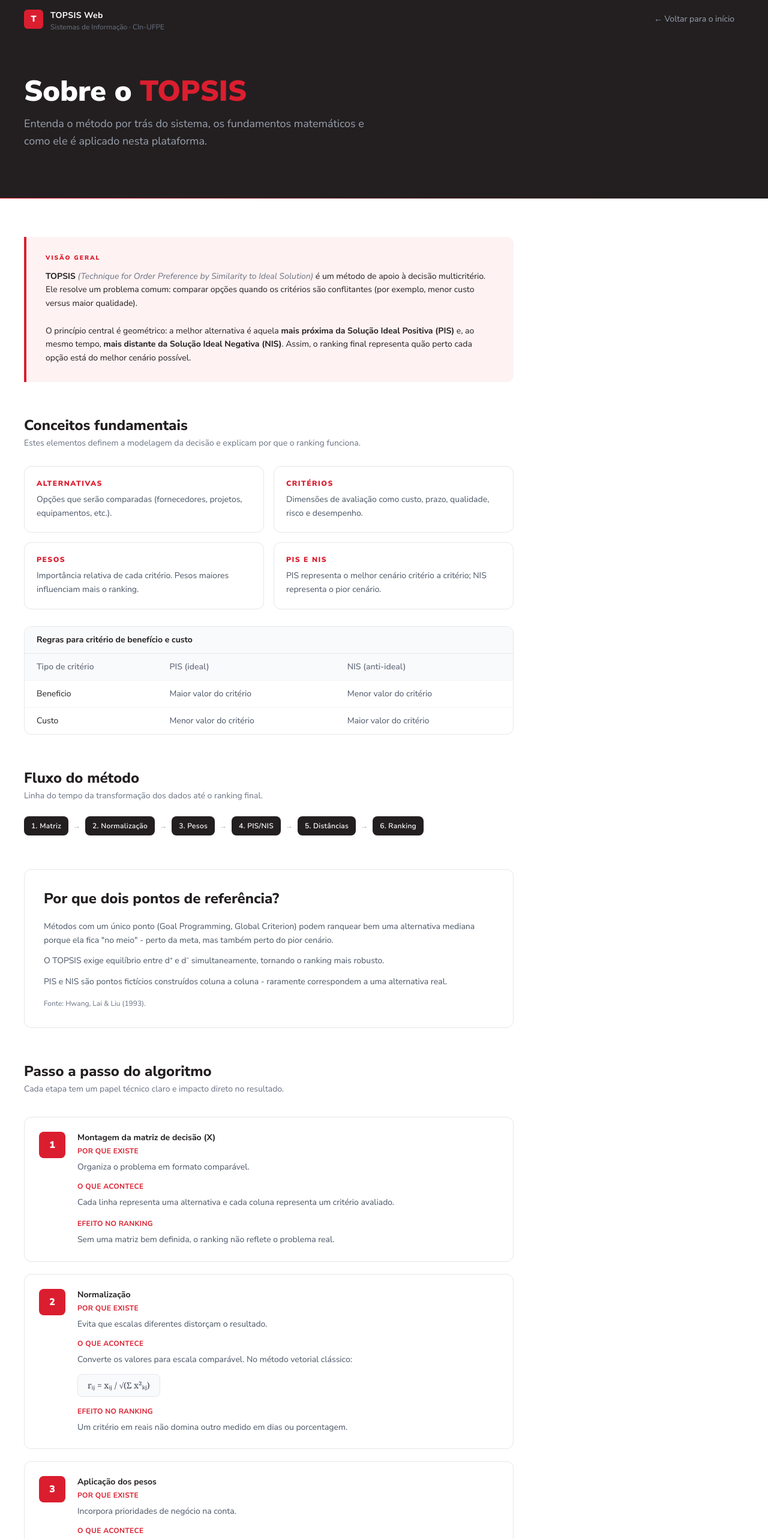
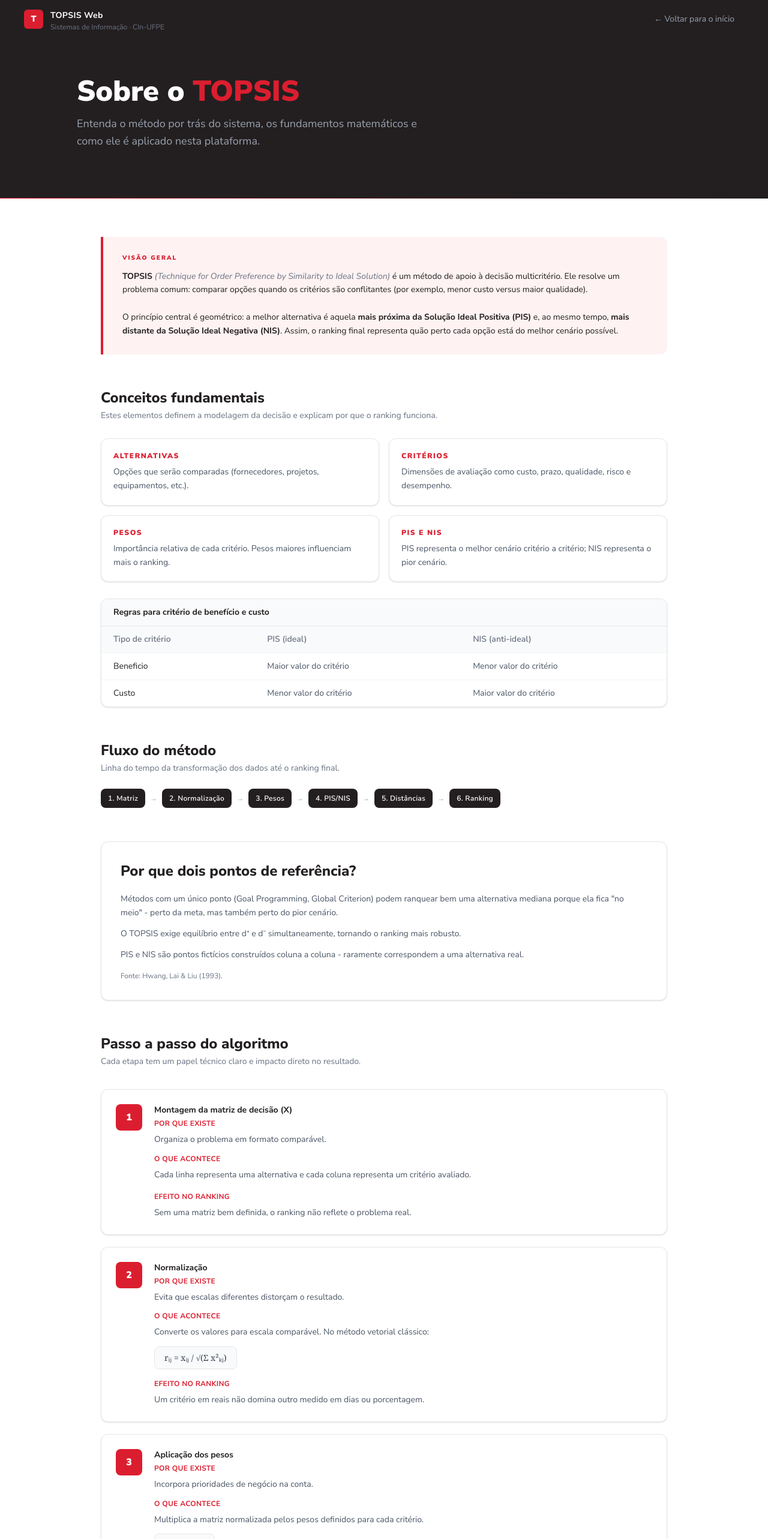
Before and after one commit to MatheusDalia/topsis-decision-web, a Next.js app in the folder frontend/: page /about in a window 1280 px wide. Shown: the top 2566 px of the page at 60% size. Built offline with nearby package versions, Linux system fonts and the light colour scheme; a web font is replaced by a local one.

Commit message:
fix(about): centraliza conteúdo e melhora contraste dos cards
- adiciona mx-auto + max-w-5xl no hero e no container de conteúdo
  para alinhar com o padrão das outras páginas (home, decision, result)
- adiciona shadow-sm nos cards do /about para melhorar contraste
  contra o fundo branco

```diff
--- a/frontend/src/app/about/page.tsx
+++ b/frontend/src/app/about/page.tsx
@@ -229,7 +229,7 @@ export default function About() {
       {/* ── HERO ── */}
       <section className="bg-[#231F20] px-4 sm:px-6 lg:px-10 pt-10 sm:pt-14 lg:pt-16 pb-12 sm:pb-16 lg:pb-20 relative overflow-hidden">
         <div className="absolute bottom-0 left-0 right-0 h-px bg-gradient-to-r from-[#DB1E2F] via-[#DB1E2F]/30 to-transparent" />
-        <div className="max-w-4xl">
+        <div className="max-w-5xl mx-auto">
           <h1 className="text-3xl sm:text-4xl lg:text-5xl font-black text-white mb-4">
             Sobre o <span className="text-[#DB1E2F]">TOPSIS</span>
           </h1>
@@ -241,7 +241,7 @@ export default function About() {
       </section>
 
       {/* ── CONTEÚDO ── */}
-      <div className="px-4 sm:px-6 lg:px-10 py-8 sm:py-12 lg:py-16 max-w-4xl">
+      <div className="max-w-5xl mx-auto px-4 sm:px-6 lg:px-10 py-8 sm:py-12 lg:py-16">
 
         {/* Definição */}
         <div className="bg-red-50 border-l-4 border-[#DB1E2F] rounded-r-xl px-8 py-7 mb-14">
@@ -277,14 +277,14 @@ export default function About() {
 
           <div className="grid sm:grid-cols-2 gap-4 mb-7">
             {fundamentals.map((item) => (
-              <div key={item.term} className="bg-white border border-gray-200 rounded-xl p-5">
+              <div key={item.term} className="bg-white border border-gray-200 rounded-xl shadow-sm p-5">
                 <p className="text-xs font-black text-[#DB1E2F] tracking-[1.5px] uppercase mb-2">{item.term}</p>
                 <p className="text-sm text-gray-600 leading-relaxed">{item.description}</p>
               </div>
             ))}
           </div>
 
-          <div className="bg-white border border-gray-200 rounded-xl overflow-hidden">
+          <div className="bg-white border border-gray-200 rounded-xl shadow-sm overflow-hidden">
             <div className="px-5 py-3 border-b border-gray-200 bg-gray-50">
               <p className="text-sm font-bold text-[#231F20]">Regras para critério de benefício e custo</p>
             </div>
@@ -335,7 +335,7 @@ export default function About() {
         </div>
 
         {/* Por que dois pontos de referência */}
-        <div className="mb-14 bg-white border border-gray-200 rounded-xl px-8 py-8">
+        <div className="mb-14 bg-white border border-gray-200 rounded-xl shadow-sm px-8 py-8">
           <h2 className="text-2xl font-extrabold text-[#231F20] mb-1">
             Por que dois pontos de referência?
           </h2>
@@ -370,7 +370,7 @@ export default function About() {
             {methodSteps.map((s) => (
               <div
                 key={s.n}
-                className="flex flex-col sm:flex-row gap-4 sm:gap-5 items-start bg-white border border-gray-200 rounded-xl p-6 hover:shadow-md transition"
+                className="flex flex-col sm:flex-row gap-4 sm:gap-5 items-start bg-white border border-gray-200 rounded-xl shadow-sm p-6 hover:shadow-md transition"
               >
                 <div className="min-w-[44px] h-11 bg-[#DB1E2F] text-white rounded-lg flex items-center justify-center font-black text-base">
                   {s.n}
@@ -419,7 +419,7 @@ export default function About() {
             Custo e prazo são critérios de custo; qualidade é critério de benefício.
           </p>
 
-          <div className="overflow-x-auto bg-white border border-gray-200 rounded-xl">
+          <div className="overflow-x-auto bg-white border border-gray-200 rounded-xl shadow-sm">
             <table className="w-full text-sm">
               <thead className="bg-gray-50 text-gray-500">
                 <tr>
@@ -468,7 +468,7 @@ export default function About() {
           </p>
           <div className="grid sm:grid-cols-2 gap-4">
             {interpretationTips.map((tip) => (
-              <div key={tip} className="bg-white border border-gray-200 rounded-xl p-5">
+              <div key={tip} className="bg-white border border-gray-200 rounded-xl shadow-sm p-5">
                 <p className="text-sm text-gray-600 leading-relaxed">{tip}</p>
               </div>
             ))}
@@ -477,7 +477,7 @@ export default function About() {
 
         {/* Vantagens e limitações */}
         <div className="mb-14 grid sm:grid-cols-2 gap-5">
-          <div className="bg-white border border-gray-200 rounded-xl p-6">
+          <div className="bg-white border border-gray-200 rounded-xl shadow-sm p-6">
             <h3 className="text-sm font-black text-[#231F20] uppercase tracking-[2px] mb-4">Vantagens</h3>
             <ul className="space-y-3">
               {strengths.map((item) => (
@@ -485,7 +485,7 @@ export default function About() {
               ))}
             </ul>
           </div>
-          <div className="bg-white border border-gray-200 rounded-xl p-6">
+          <div className="bg-white border border-gray-200 rounded-xl shadow-sm p-6">
             <h3 className="text-sm font-black text-[#231F20] uppercase tracking-[2px] mb-4">Limitacoes</h3>
             <ul className="space-y-3">
               {limitations.map((item) => (
@@ -539,7 +539,7 @@ export default function About() {
             {stack.map((s) => (
               <div
                 key={s.label}
-                className="bg-white border border-gray-200 rounded-xl p-6 text-center"
+                className="bg-white border border-gray-200 rounded-xl shadow-sm p-6 text-center"
               >
                 <p className="text-[10px] font-black text-[#DB1E2F] tracking-[2px] uppercase mb-2">
                   {s.label}
```
